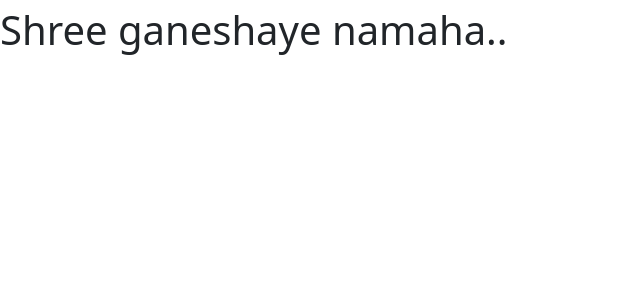
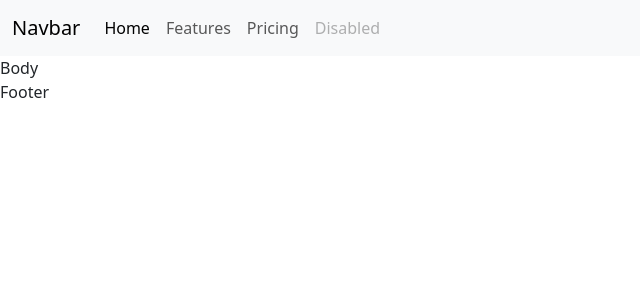
Before and after one commit to NamrataRawal/QuickDrop-KhanaKhazana, a React (Vite) app in the folder mernapp/: page / in a window 1280 px wide. Shown: the top 300 px of the page, without its empty margins (0-640 px from the left). Built offline with nearby package versions, Linux system fonts and the light colour scheme.

Commit message:
Navbar,Body,Footer Creation

```diff
--- a/mernapp/index.html
+++ b/mernapp/index.html
@@ -4,7 +4,7 @@
     <meta charset="UTF-8" />
     <link rel="icon" type="image/svg+xml" href="/vite.svg" />
     <meta name="viewport" content="width=device-width, initial-scale=1.0" />
-    <link href="https://cdn.jsdelivr.net/npm/bootstrap@5.3.8/dist/css/bootstrap.min.css" rel="stylesheet">
+    <link href="https://cdn.jsdelivr.net/npm/bootstrap@5.3.0/dist/css/bootstrap.min.css" rel="stylesheet">
     <title>mernapp</title>
   </head>
   <body>
--- a/mernapp/package.json
+++ b/mernapp/package.json
@@ -11,7 +11,8 @@
   },
   "dependencies": {
     "react": "^19.1.1",
-    "react-dom": "^19.1.1"
+    "react-dom": "^19.1.1",
+    "react-router-dom": "^7.9.5"
   },
   "devDependencies": {
     "@eslint/js": "^9.36.0",
--- a/mernapp/src/App.jsx
+++ b/mernapp/src/App.jsx
@@ -1,10 +1,22 @@
 import './App.css'
+import Home from './screens/Home'
+import React from "react";
+import {
+  BrowserRouter as Router,
+  Routes,
+  Route,
+  Link
+} from "react-router-dom";
 
 function App() {
-
-
   return (
-    <div className='fs-1'>Shree ganeshaye namaha..</div>
+    <Router>
+      <div>
+         <Routes>
+          <Route exact path="/" element={<Home/>}/>
+         </Routes>
+      </div>
+    </Router>
   )
 }
 
--- /dev/null
+++ b/mernapp/src/components/Footer.jsx
@@ -0,0 +1,7 @@
+import React from 'react'
+
+export default function Footer() {
+  return (
+    <div>Footer</div>
+  )
+}
--- /dev/null
+++ b/mernapp/src/components/Navbar.jsx
@@ -0,0 +1,32 @@
+import React from 'react'
+
+export default function Navbar() {
+  return (
+    <div>
+      <nav className="navbar navbar-expand-lg navbar-light bg-light">
+  <div className="container-fluid">
+    <a className="navbar-brand" href="/">Navbar</a>
+    <button className="navbar-toggler" type="button" data-bs-toggle="collapse" data-bs-target="/navbarNav" aria-controls="navbarNav" aria-expanded="false" aria-label="Toggle navigation">
+      <span className="navbar-toggler-icon"></span>
+    </button>
+    <div className="collapse navbar-collapse" id="navbarNav">
+      <ul className="navbar-nav">
+        <li className="nav-item">
+          <a className="nav-link active" aria-current="page" href="/">Home</a>
+        </li>
+        <li className="nav-item">
+          <a className="nav-link" href="/">Features</a>
+        </li>
+        <li className="nav-item">
+          <a className="nav-link" href="/">Pricing</a>
+        </li>
+        <li className="nav-item">
+          <a className="nav-link disabled" href="/" tabIndex="-1" aria-disabled="true">Disabled</a>
+        </li>
+      </ul>
+    </div>
+  </div>
+</nav>
+    </div>
+  )
+}
--- /dev/null
+++ b/mernapp/src/screens/Home.jsx
@@ -0,0 +1,13 @@
+import React from 'react'
+import Navbar from '../components/Navbar'
+import Footer from '../components/Footer'
+
+export default function Home() {
+    return (
+        <div>
+            <div><Navbar /></div>
+            <div>Body</div>
+            <div><Footer /></div>
+        </div>
+    )
+}
```
Also changed, not shown: 1 other file (tests, documents, lock files or other folders).
